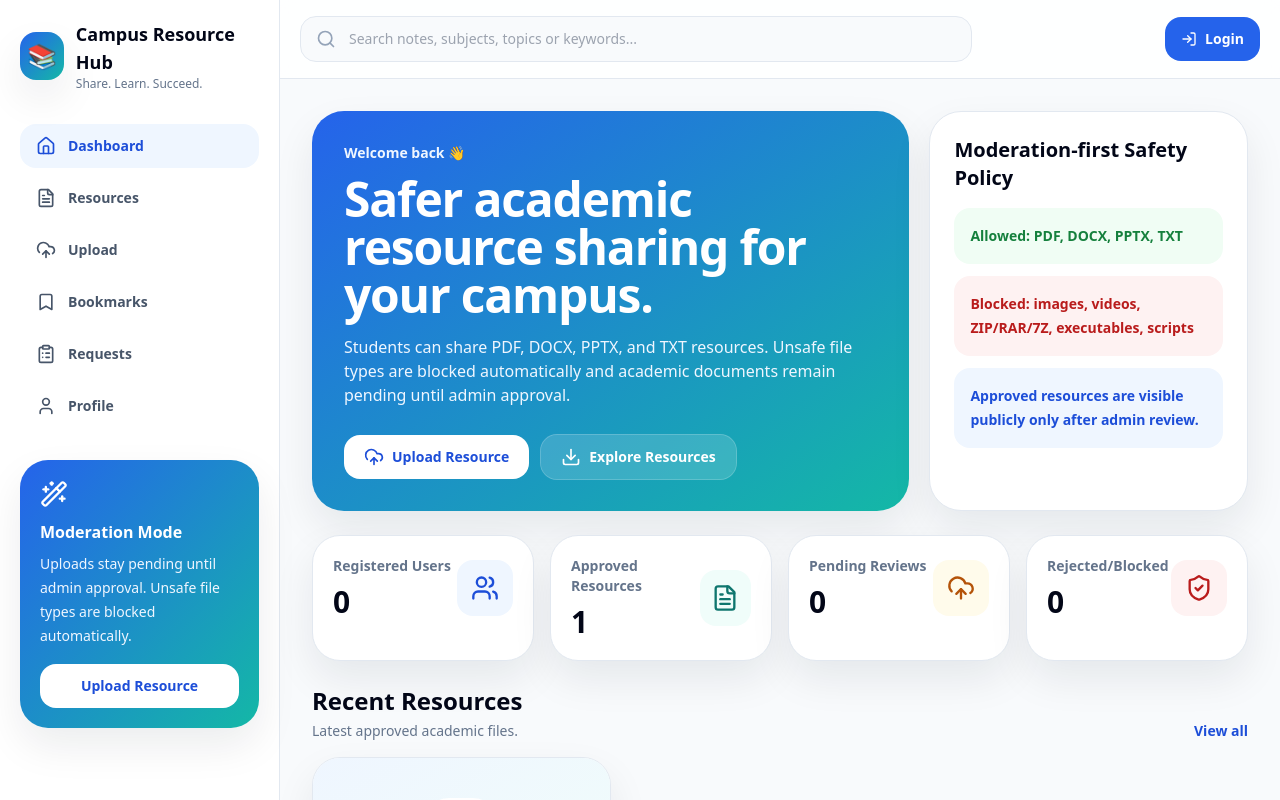
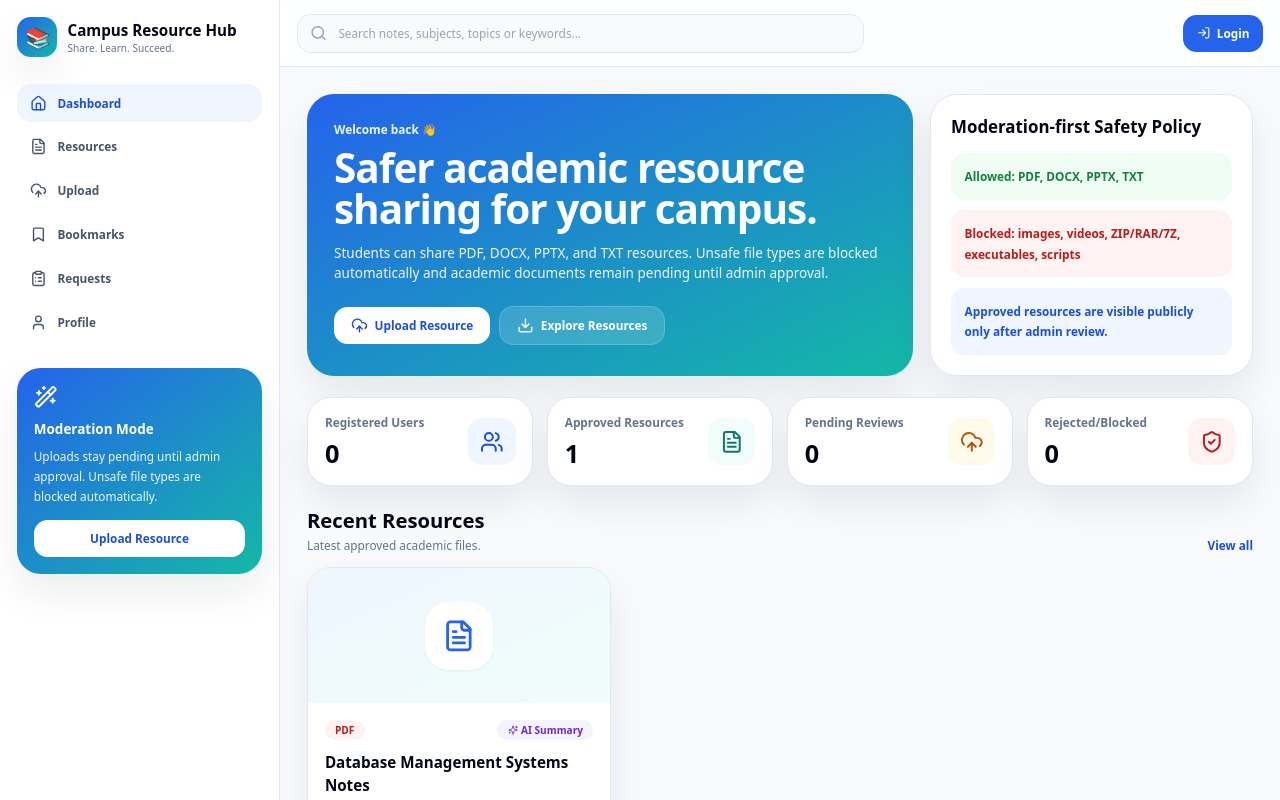
Before and after one commit to amanchoudhary92/secure-campus-resource-hub, a Next.js app: page /dashboard in a window 1280 px wide. Shown: the top 800 px of the page. Built offline with nearby package versions, Linux system fonts and the light colour scheme; no server answers.

Commit message:
Add live demo link and responsive UI density

```diff
--- a/src/app/globals.css
+++ b/src/app/globals.css
@@ -49,3 +49,29 @@ button, input, textarea, select {
     @apply w-full rounded-2xl border border-slate-200 px-4 py-3 outline-none ring-blue-100 transition focus:border-blue-500 focus:ring-4;
   }
 }
+
+/* Responsive UI density
+   Automatically keeps the dashboard compact on laptops / 125% Windows scaling
+   while keeping larger screens comfortable.
+*/
+@media (min-width: 1024px) {
+  html {
+    font-size: clamp(13.5px, 0.82vw, 16px);
+  }
+}
+
+/* Slightly tighter spacing for dense admin tables on medium laptop screens */
+@media (min-width: 1024px) and (max-width: 1536px) {
+  body {
+    overflow-x: hidden;
+  }
+
+  table {
+    font-size: 0.875rem;
+  }
+
+  th,
+  td {
+    vertical-align: top;
+  }
+}
```
Also changed, not shown: 1 other file (tests, documents, lock files or other folders).
